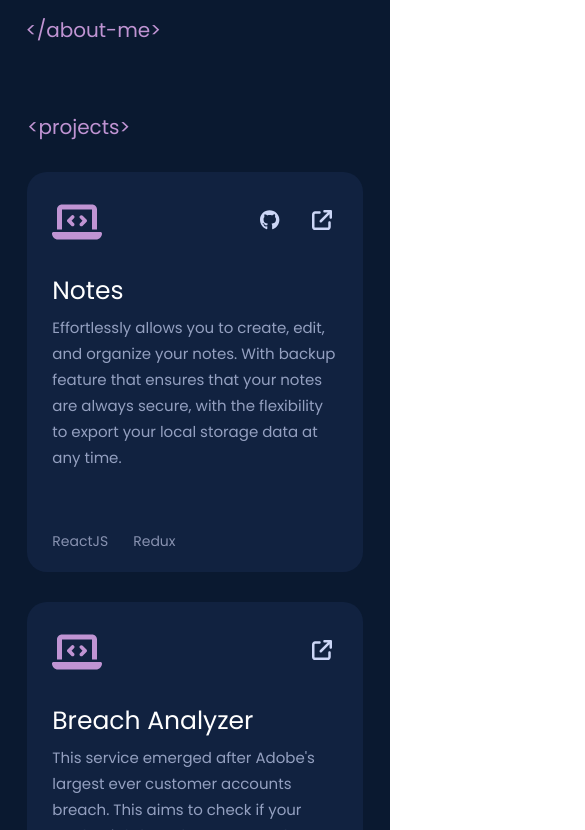
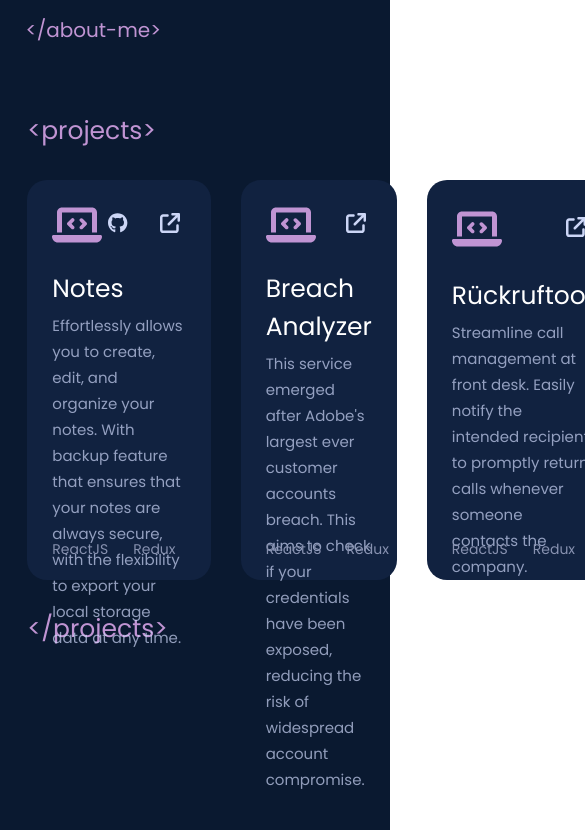
Before and after one commit to barreyrojohnmiko/personal-portfolio, a React (Create React App) app: page / in a window 390 px wide. Shown: the part 2094-2924 px from the top of the page, 585 px wide, since content can reach past the window. Built offline with nearby package versions, Linux system fonts and the light colour scheme.

Commit message:
cleaned padding and margin

```diff
--- a/src/components/about/About.css
+++ b/src/components/about/About.css
@@ -11,12 +11,12 @@
 }
 
 .about-label {
-  font-family: "Poppins", sans-serif;
+  margin-bottom: 10px;
+
   font-style: normal;
   font-weight: normal;
   font-size: 25px;
   color: #c094d3;
-  margin-bottom: 10px;
 }
 
 .about-me-content {
@@ -26,21 +26,22 @@
 }
 
 .about-me-sub-container {
+  margin-right: 70px;
+
   display: flex;
   justify-content: center;
   flex-direction: column;
-  margin-right: 70px;
 }
 
 .about-me-text {
-  font-family: "Poppins", sans-serif;
+  margin-left: 15px;
+
   font-style: normal;
   font-weight: normal;
   font-size: 16px;
   color: #8892b0;
   width: 100%;
   overflow: hidden;
-  margin-left: 15px;
   line-height: 30px;
 }
 
@@ -55,7 +56,7 @@
 
 ul {
   list-style: none;
-  font-family: "Poppins", sans-serif;
+
   font-style: normal;
   font-weight: normal;
   font-size: 16px;
@@ -65,6 +66,7 @@ ul {
 
 .bullet-point {
   position: relative;
+
   padding-left: 20px;
 }
 
@@ -87,8 +89,9 @@ ul {
 
 @media screen and (min-width: 0px) and (max-width: 1023px) {
   .about-main-container {
+    margin-bottom: 17%;
+
     height: 100%;
-    margin-bottom: 17%;
   }
 
   .about-label {
@@ -104,6 +107,7 @@ ul {
 
   .about-me-text {
     font-size: 16px;
+
     padding-left: 3%;
   }
 
@@ -117,6 +121,7 @@ ul {
 
   .developer-photo {
     margin-bottom: 10px;
+
     height: 200px;
     width: 200px;
   }
--- a/src/components/contact/Contact.css
+++ b/src/components/contact/Contact.css
@@ -10,7 +10,6 @@
 }
 
 .contact-header {
-  font-family: "Poppins", sans-serif;
   font-style: normal;
   font-weight: bold;
   font-size: 70px;
@@ -18,13 +17,13 @@
 }
 
 .contact-description {
-  font-family: "Poppins", sans-serif;
   font-style: normal;
   font-weight: 300;
   font-size: 20px;
   color: #8892b0;
+  line-height: 25px;
+
   padding: 0 20%;
-  line-height: 25px;
 }
 
 @media screen and (min-width: 0px) and (max-width: 1023px) {
--- a/src/components/home/Home.css
+++ b/src/components/home/Home.css
@@ -4,10 +4,9 @@
   background: #0a1930;
 }
 
-
 .introduction-section {
+  margin-left: -120px;
   padding: 0 15%;
-  margin-left: -120px;
 }
 
 .introduction-main-container {
@@ -20,7 +19,6 @@
 }
 
 .greetings {
-  font-family: "Poppins", sans-serif;
   font-style: normal;
   font-weight: 400;
   font-size: 30px;
@@ -28,7 +26,6 @@
 }
 
 .full-name {
-  font-family: "Poppins", sans-serif;
   font-style: normal;
   font-weight: bold;
   font-size: 90px;
@@ -36,13 +33,13 @@
 }
 
 .job-description {
-  font-family: "Poppins", sans-serif;
   font-style: normal;
   font-weight: 300;
   color: #8892b0;
   font-size: 18px;
+  line-height: 26px;
+
   padding-right: 50%;
-  line-height: 26px;
 }
 
 @media screen and (min-width: 0px) and (max-width: 1023px) {
@@ -61,8 +58,8 @@
 }
 
 .content-section-padding {
+  margin-left: -120px;
   padding: 0 15%;
-  margin-left: -120px;
 }
 
 .contact-section {
@@ -83,13 +80,13 @@
   }
 
   .introduction-section {
+    margin: 0;
     padding: 0 7%;
-    margin: 0;
   }
 
   .content-section-padding {
+    margin-left: 0;
     padding: 0 7%;
-    margin-left: 0;
   }
 
   .sidebar-section {
--- a/src/components/projects/Projects.css
+++ /dev/null
@@ -1,39 +0,0 @@
-.projects-main-container {
-  height: 100%;
-  width: 100%;
-  display: flex;
-  flex-direction: column;
-}
-
-.projects-panel-container {
-  display: flex;
-  flex-direction: row;
-  flex-wrap: wrap;
-  gap: 30px;
-}
-
-.projects-label {
-  font-family: "Poppins", sans-serif;
-  font-style: normal;
-  font-weight: normal;
-  font-size: 25px;
-  color: #c094d3;
-}
-
-.opening {
-  margin-bottom: 30px;
-}
-
-.closing {
-  margin-top: 30px;
-}
-
-@media screen and (min-width: 0px) and (max-width: 1023px) {
-  .projects-panel-container {
-    flex-direction: column;
-  }
-
-  .projects-label {
-    font-size: 20px;
-  }
-}
--- a/src/components/projects/Projects.tsx
+++ b/src/components/projects/Projects.tsx
@@ -1,5 +1,6 @@
+import "./styles.scss";
+
 import React, { RefObject } from "react";
-import "./Projects.css";
 
 import ProjectPanelView from "../../views/projectPanel/ProjectPanel";
 
@@ -22,11 +23,20 @@ const panelData = [
     externalLink: "https://breach.itfabrik24.net/",
     techUsed: ["ReactJS", "Redux"],
   },
+  {
+    projectLabel: "Rückruftool",
+    projectDescription:
+      "Streamline call management at front desk. Easily notify the intended recipient to promptly return calls whenever someone contacts the company.",
+    githubLink: "",
+    externalLink:
+      "https://rueckrufe.codemeta.info/login?fbclid=IwAR0wG6T2rGI9BeNakJWugxRX_opsrCBT53739VVi99K6o-RiV5vFj2DzGVg",
+    techUsed: ["ReactJS", "Redux"],
+  },
 ];
 
 const ProjectsComponent: React.FC<ProjectsProps> = ({ projectsSectionRef }) => {
   return (
-    <div className="projects-main-container" ref={projectsSectionRef}>
+    <div className="projects-container" ref={projectsSectionRef}>
       <div className="projects-label opening">&lt;projects&gt;</div>
 
       <div className="projects-panel-container">
--- /dev/null
+++ b/src/components/projects/styles.scss
@@ -0,0 +1,39 @@
+.projects-container {
+  height: 100%;
+  width: 100%;
+  display: flex;
+  flex-direction: column;
+
+  .projects-label {
+    font-style: normal;
+    font-weight: normal;
+    font-size: 25px;
+    color: #c094d3;
+  }
+
+  .opening {
+    margin-bottom: 30px;
+  }
+
+  .closing {
+    margin-top: 30px;
+  }
+
+  .projects-panel-container {
+    display: grid;
+    grid-template-columns: repeat(3, 1fr);
+    gap: 30px;
+  }
+}
+
+@media screen and (min-width: 0px) and (max-width: 1023px) {
+  .projects-panel-container {
+    display: grid;
+    grid-template-columns: 1fr;
+    flex-direction: column;
+  }
+
+  .projects-label {
+    font-size: 20px;
+  }
+}
--- a/src/views/animatedButton/styles.scss
+++ b/src/views/animatedButton/styles.scss
@@ -1,6 +1,5 @@
 .animated-button {
   position: relative;
-  padding: 0.75em 1.8em;
   outline: none;
   border: 1px solid #303030;
   background: #212121;
@@ -11,7 +10,8 @@
   border-radius: 20px;
   cursor: pointer;
   font-weight: 500;
-  font-family: "Poppins", sans-serif;
+
+  padding: 0.75em 1.8em;
 }
 
 .animated-button:hover {
--- a/src/views/header/styles.scss
+++ b/src/views/header/styles.scss
@@ -12,11 +12,11 @@
     display: flex;
     justify-content: space-between;
     align-items: center;
+
     padding: 0 50px;
   }
 
   .header-logo {
-    font-family: "Poppins", sans-serif;
     font-style: normal;
     font-weight: 400;
     font-size: 26px;
@@ -57,6 +57,7 @@
   display: flex;
   justify-content: space-between;
   align-items: center;
+
   padding: 0 25px;
 
   :nth-child(2) {
@@ -75,6 +76,7 @@
 @media screen and (min-width: 0px) and (max-width: 1023px) {
   .header-main-wrapper {
     margin-left: auto;
+
     padding-right: 0;
   }
 
@@ -102,13 +104,13 @@
   }
 
   .navbar-btn-text {
-    font-family: "Poppins", sans-serif;
+    margin-top: 20%;
+    margin-bottom: 20%;
+
     font-style: normal;
     font-weight: 400;
     font-size: 18px;
     color: #ccd6f6;
-    margin-top: 20%;
-    margin-bottom: 20%;
   }
 
   .navbar-btn-border {
@@ -121,6 +123,7 @@
     display: flex;
     justify-content: flex-end;
     align-items: center;
+
     padding: 0 25px;
 
     :nth-child(1) {
--- a/src/views/projectPanel/styles.scss
+++ b/src/views/projectPanel/styles.scss
@@ -1,6 +1,5 @@
 .projects-panel-wrapper {
   height: 360px;
-  width: 30%;
   display: flex;
   flex-direction: column;
   background: #112240;
@@ -33,9 +32,10 @@
   .projects-panel-body-wrapper {
     display: flex;
     flex-direction: column;
+    gap: 5px;
+
     padding-left: 25px;
     padding-right: 25px;
-    gap: 5px;
 
     .panel-title {
       font-style: normal;
@@ -54,13 +54,15 @@
   }
 
   .projects-panel-footer {
+    margin: 0 0 20px;
+
     display: flex;
     flex-direction: row;
-    padding-left: 25px;
     gap: 25px;
     position: absolute;
     bottom: 0;
-    margin: 0 0 20px;
+
+    padding-left: 25px;
 
     .tech-label {
       font-style: normal;
@@ -72,9 +74,10 @@
 }
 
 .panel-logo-wrapper {
+  margin: 0;
+
   background-color: transparent;
   border: none;
-  margin: 0;
 
   .panel-logo {
     font-size: 20px;
@@ -92,9 +95,3 @@
     width: 100%;
   }
 }
-
-@media screen and (min-height: 1023px) {
-  .projects-panel-wrapper {
-    width: 45%;
-  }
-}
--- a/src/views/sendMessageButton/styles.scss
+++ b/src/views/sendMessageButton/styles.scss
@@ -1,12 +1,14 @@
 .send-message-button {
+  margin: auto;
+
   position: relative;
-  margin: auto;
-  padding: 12px 18px;
   transition: all 0.2s ease;
   border: none;
   background: none;
   display: flex;
   flex-direction: row;
+
+  padding: 12px 18px;
 }
 
 .send-message-button:before {
@@ -41,11 +43,12 @@
 }
 
 .send-message-button svg {
+  margin-right: 10px;
+
   display: block;
   transform-origin: center center;
   transition: transform 0.3s ease-in-out;
   color: #373b61;
-  margin-right: 10px;
 }
 
 .send-message-button:hover .send-message-icon {
@@ -54,8 +57,9 @@
 }
 
 .send-message-button:hover svg {
+  margin-left: -10px;
+
   transform: translateX(1.2em) rotate(45deg) scale(1.1);
-  margin-left: -10px;
 }
 
 @keyframes fly-1 {
```
